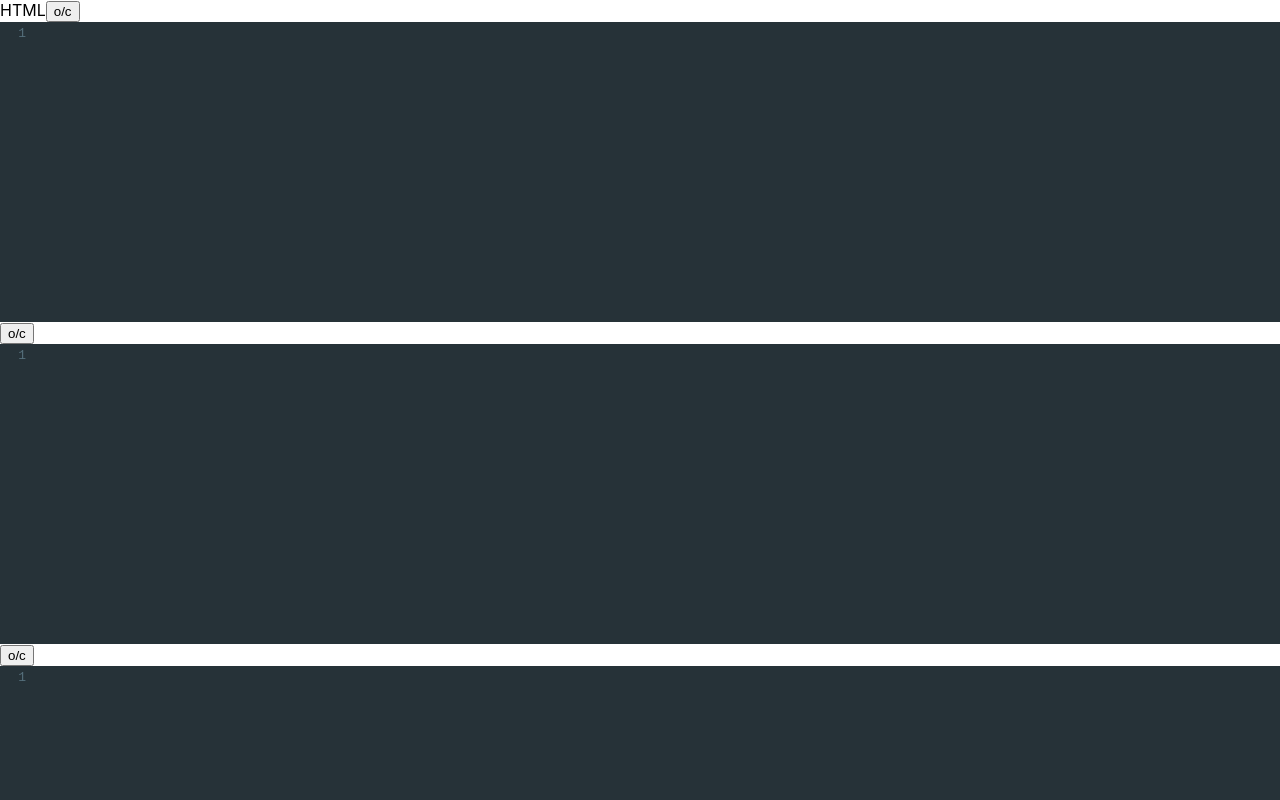
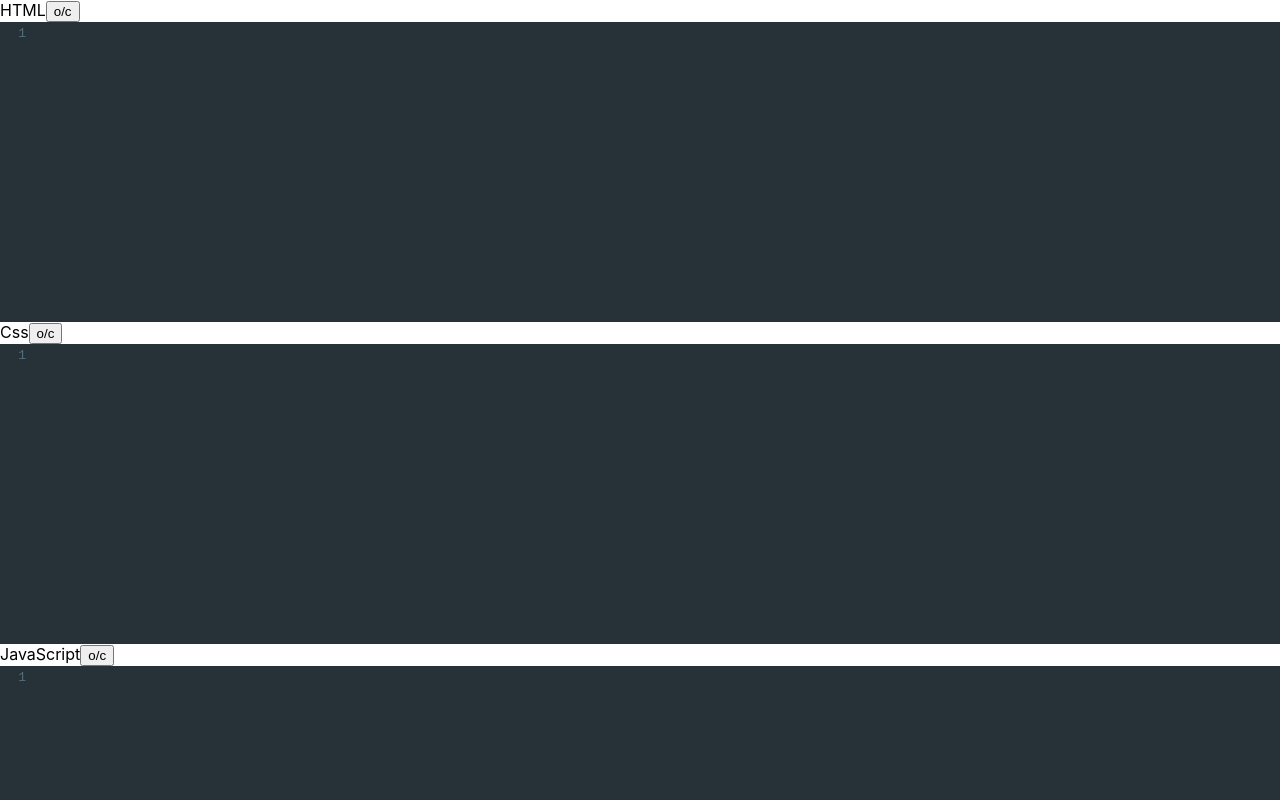
Before and after one commit to saurabhkumar23/code-zone, a React (Create React App) app: page / in a window 1280 px wide. Shown: the top 800 px of the page. Built offline with nearby package versions, Linux system fonts and the light colour scheme.

Commit message:
set all three languages states

```diff
--- a/src/Component/CodeEditor.jsx
+++ b/src/Component/CodeEditor.jsx
@@ -4,6 +4,8 @@ import Editor from './Editor'
 const CodeEditor = () => {
 
     const [html,setHtml] = useState('')
+    const [css,setCss] = useState('')
+    const [js,setJs] = useState('')
 
     return (
         <div className='code-editor-container'>
@@ -14,10 +16,16 @@ const CodeEditor = () => {
                 onChange={setHtml}
             />
             <Editor
-
+                language='css'
+                displayName='Css'
+                value={css}
+                onChange={setCss}
             />
             <Editor
-
+                language='javascript'
+                displayName='JavaScript'
+                value={js}
+                onChange={setJs}
             />
         </div>
     )
```
